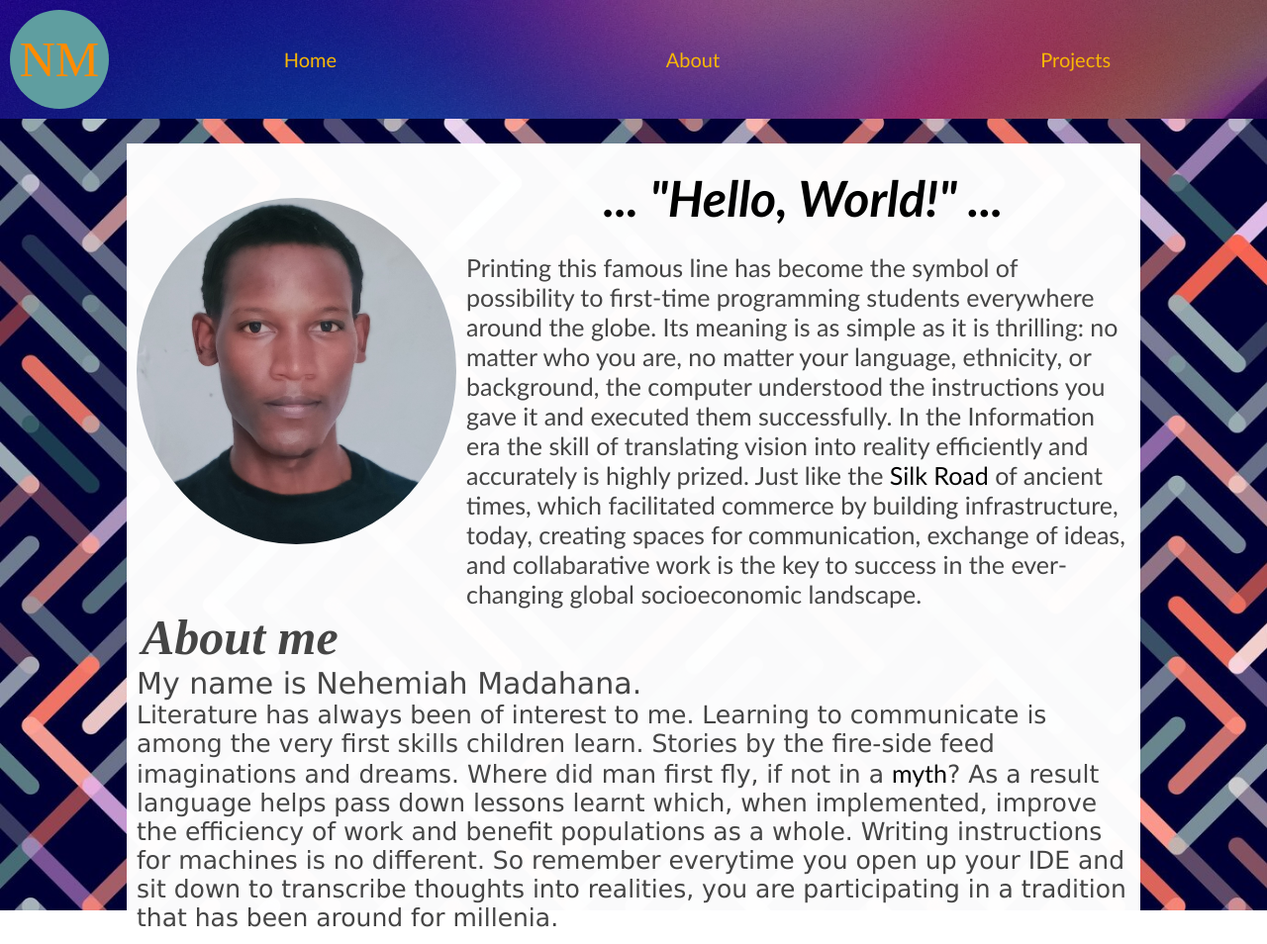
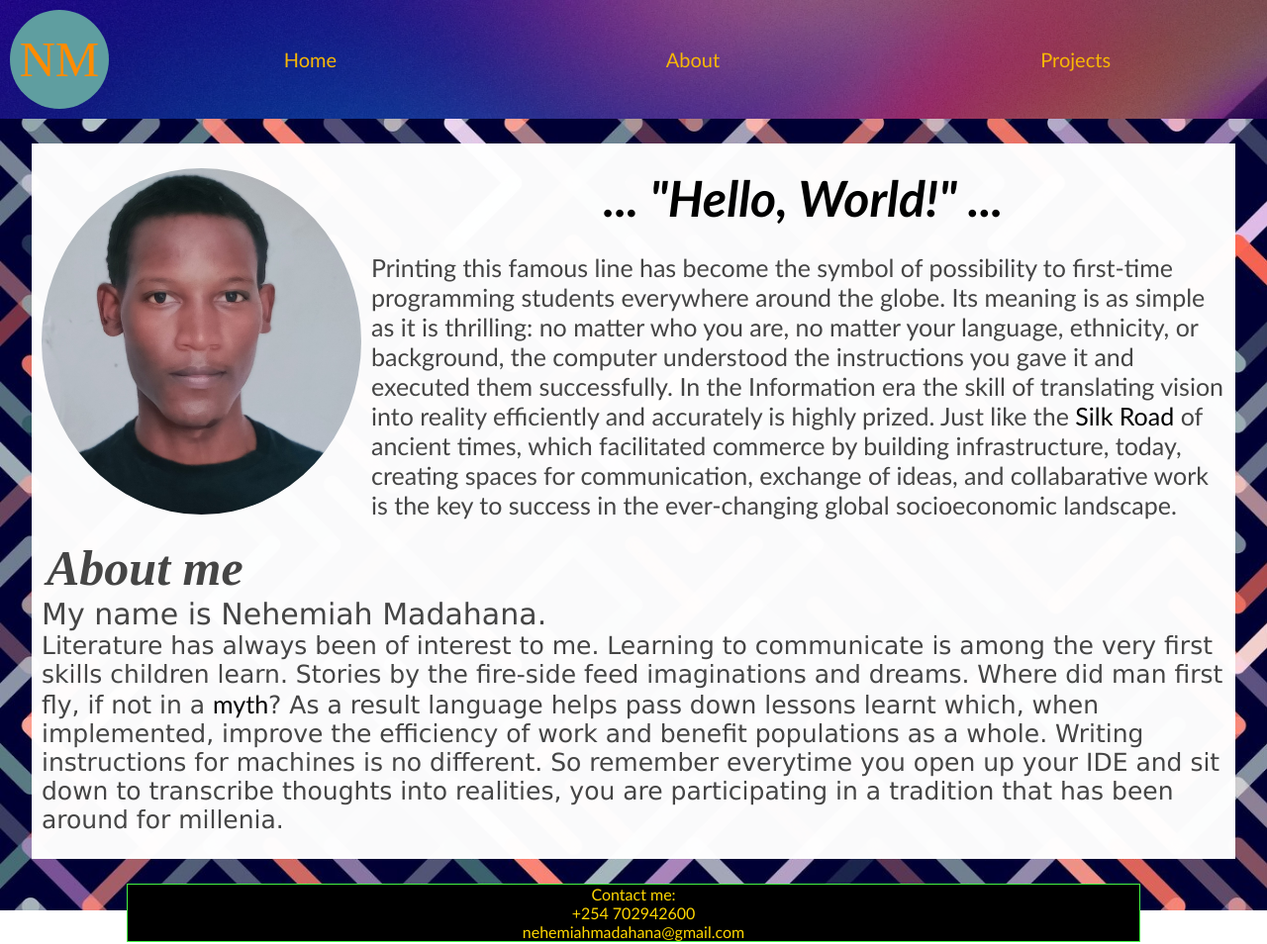
Before and after one commit to Zippy-sudo/My_Portfolio, a plain HTML site: page index.html in a window 1280 px wide. Shown: the top 954 px of the page at 99% size. Drawn offline with Linux system fonts and the light colour scheme; a web font is replaced by a local one.

Commit message:
Mobile Tweaks 1

```diff
--- a/assets/css/styles.css
+++ b/assets/css/styles.css
@@ -85,7 +85,7 @@ nav{
     color: black;
     z-index: 2;
     background-color: rgba(255, 255, 255, 0.98);
-    width: 80%;
+    width: 95%;
     margin: 25px auto;
 }
 .div3{
@@ -97,7 +97,8 @@ nav{
     flex:1;
     display: flex;
     height: 400px;
-    margin: 55px 10px 0px;
+    margin: 0px 10px;
+    align-items: center;
 }
 img.profile{
     height:350px;
@@ -113,6 +114,7 @@ img.profile{
 .div6{
     display: flex;
     flex-direction: column;
+    height:100%
 }
 .h1{
     display: flex;
@@ -178,12 +180,13 @@ img.profile{
 }
 .p3{
     font-family: Verdana, Geneva, Tahoma, sans-serif;
-    padding-left: 10px;
+    margin-left: 10px;
 }
 .p4{
     font-family: Verdana, Geneva, Tahoma, sans-serif;
     font-size: 25px;
     margin-left: 10px;
+    margin-bottom: 25px;
 }
 .p4 a{
     color:black;
```
